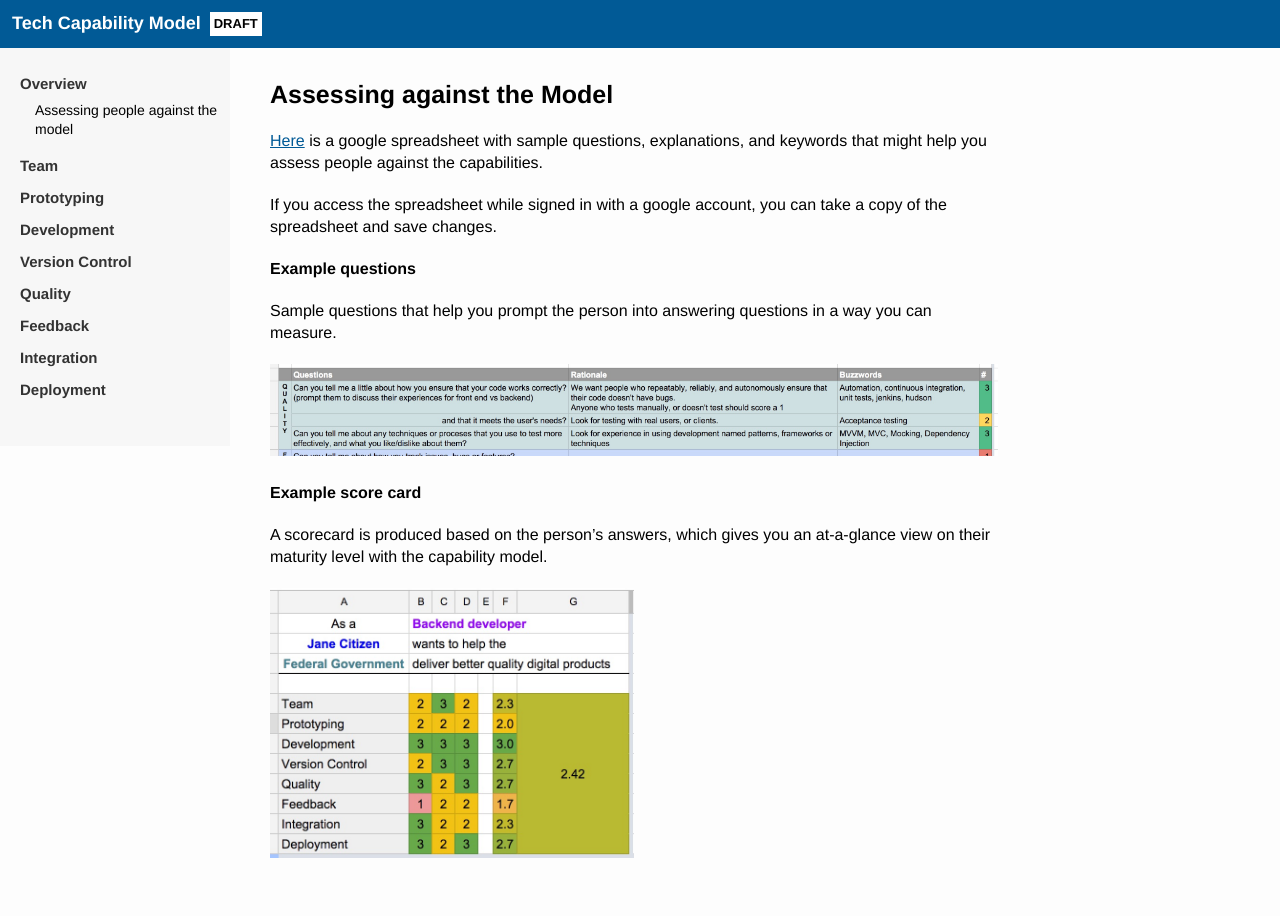
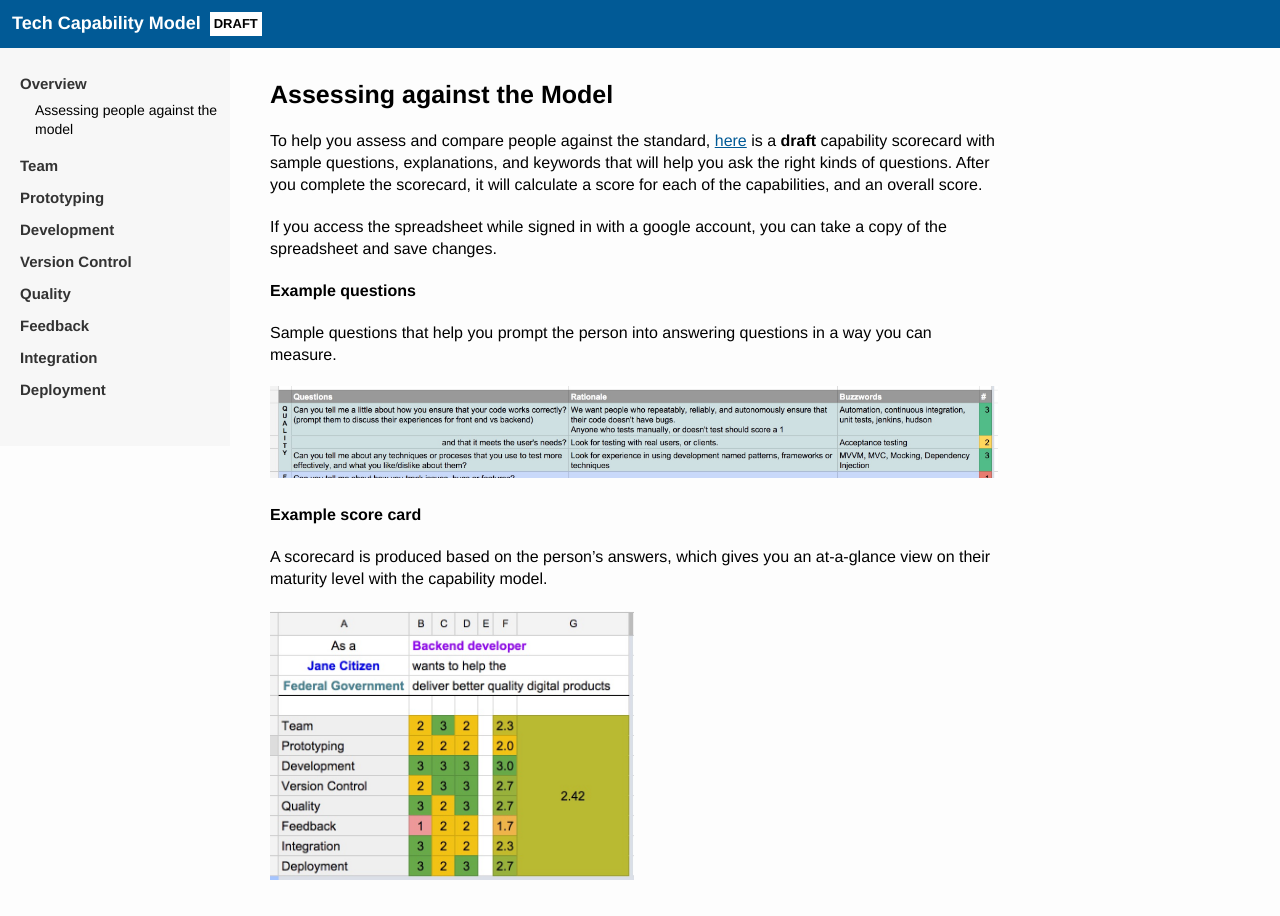
Before and after one commit to colugo/cautious-turtle, a Jekyll site: the page built from Assessing.md, in a window 1280 px wide. Built offline with Jekyll 4.4.1, drawn with Linux system fonts in a browser that asks for light colours.

Commit message:
Explain draft scorecard better I want people to actually use the scorecard, which means they need to understand what it is, and what it does. Also, it's important to let people know that it's a draft, and to expect changes

```diff
--- a/Assessing.md
+++ b/Assessing.md
@@ -4,7 +4,8 @@ title: Assessing against the Model
 ---
 
 
-[Here](https://docs.google.com/spreadsheets/d/1TTYaTRfbTqeLqGc4BiIrodcxnI205DJx4CnziXJMJgU/edit#gid=667432916) is a google spreadsheet with sample questions, explanations, and keywords that might help you assess people against the capabilities.
+To help you assess and compare people against the standard, [here](https://docs.google.com/spreadsheets/d/1TTYaTRfbTqeLqGc4BiIrodcxnI205DJx4CnziXJMJgU/edit#gid=667432916) is a **draft** capability scorecard with sample questions, explanations, and keywords that will help you ask the right kinds of questions. After you complete the scorecard, it will calculate a score for each of the capabilities, and an overall score.
+
 
 If you access the spreadsheet while signed in with a google account, you can take a copy of the spreadsheet and save changes.
 
```
